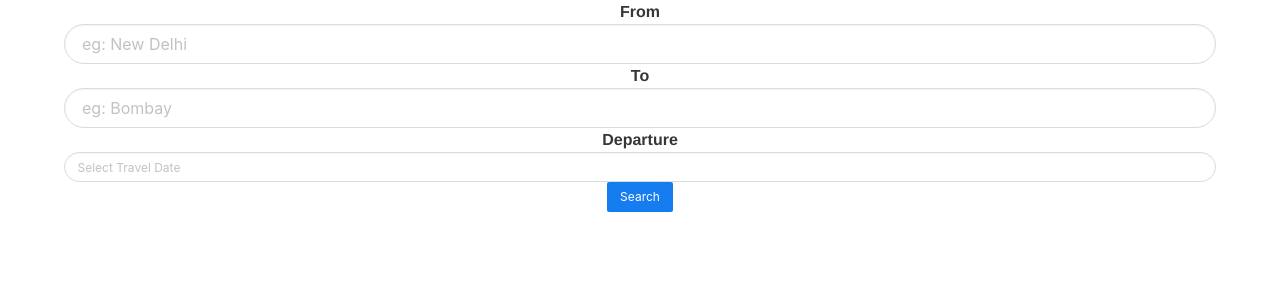
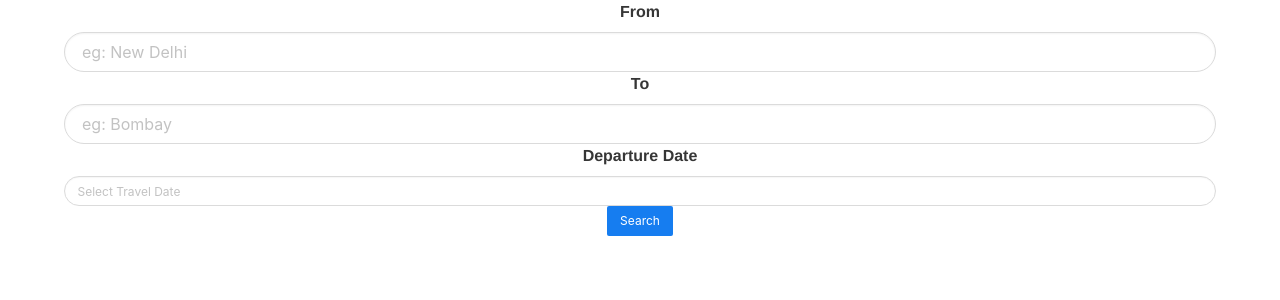
Before and after one commit to sanchitbansal10/flight-search-prototype-v1, a Vue app: page / in a window 1280 px wide. Shown: the top 300 px of the page. Built offline with nearby package versions, Linux system fonts and the light colour scheme.

Commit message:
fix(): use b-filed labels for input label

```diff
--- a/src/components/HelloWorld.vue
+++ b/src/components/HelloWorld.vue
@@ -2,7 +2,7 @@
   <div class="container">
       <div>
         <div class="col-6 col-lg-4">
-          <strong>From </strong>
+          <b-field label="From">
             <b-autocomplete
               rounded
               placeholder="eg: New Delhi"
@@ -10,9 +10,10 @@
               field="display"
             >
             </b-autocomplete>
+          </b-field>
         </div>
         <div class="col-6 col-lg-4">
-          <strong>To </strong>
+          <b-field label="To">
             <b-autocomplete
               rounded
               placeholder="eg: Bombay"
@@ -20,9 +21,10 @@
               field="display"
             >
             </b-autocomplete>
+          </b-field>
         </div>
         <div class="col-6 col-lg-2" id="departure-date-picker">
-          <strong>Departure</strong>
+          <b-field label="Departure Date">
             <b-datepicker
               rounded
               placeholder="Select Travel Date"
@@ -31,6 +33,7 @@
               :min-date="new Date()"
             >
             </b-datepicker>
+          </b-field>
         </div>
       </div>
       <div style="text-align:center">
```
Lines whose indentation alone changed are shown as unchanged.
